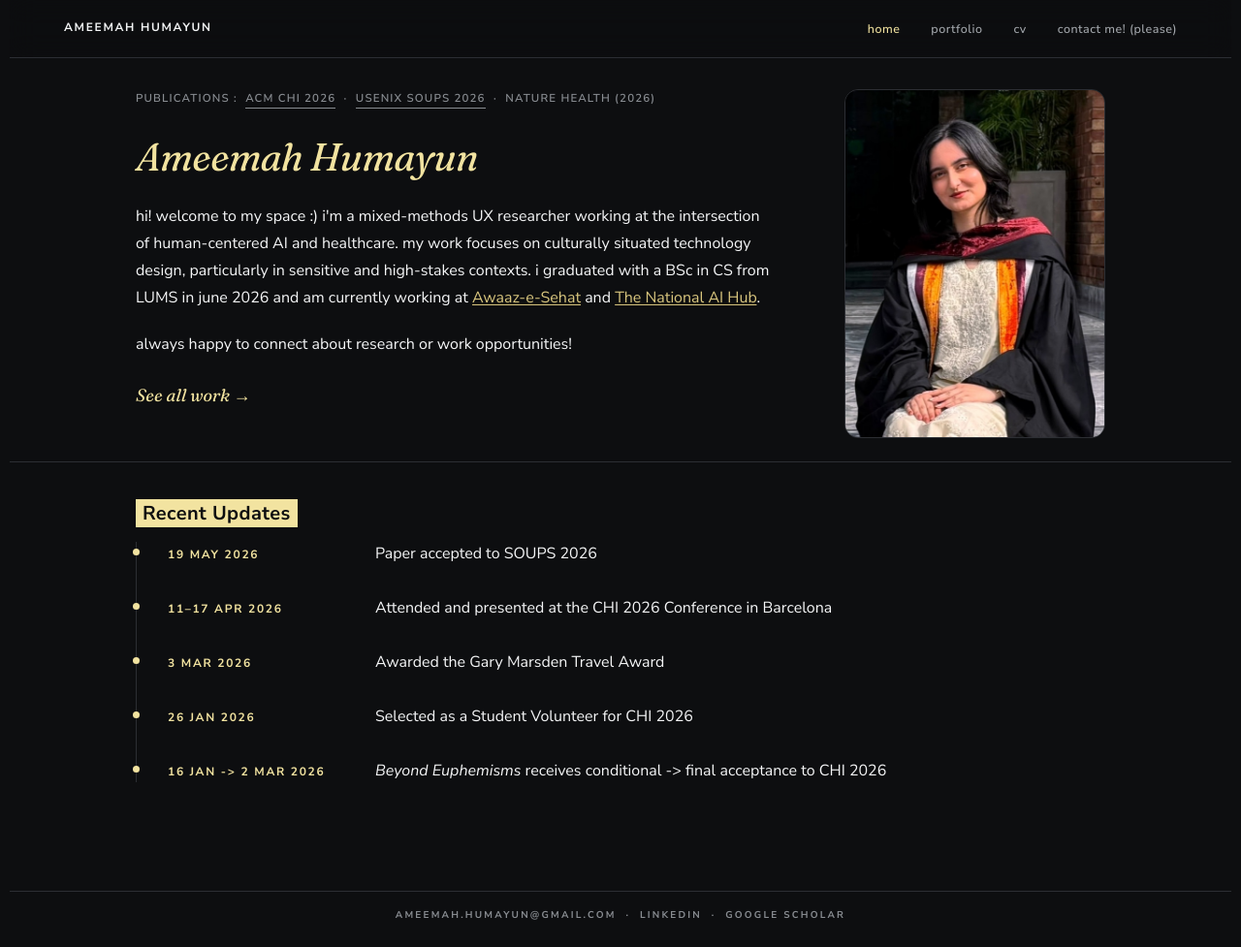
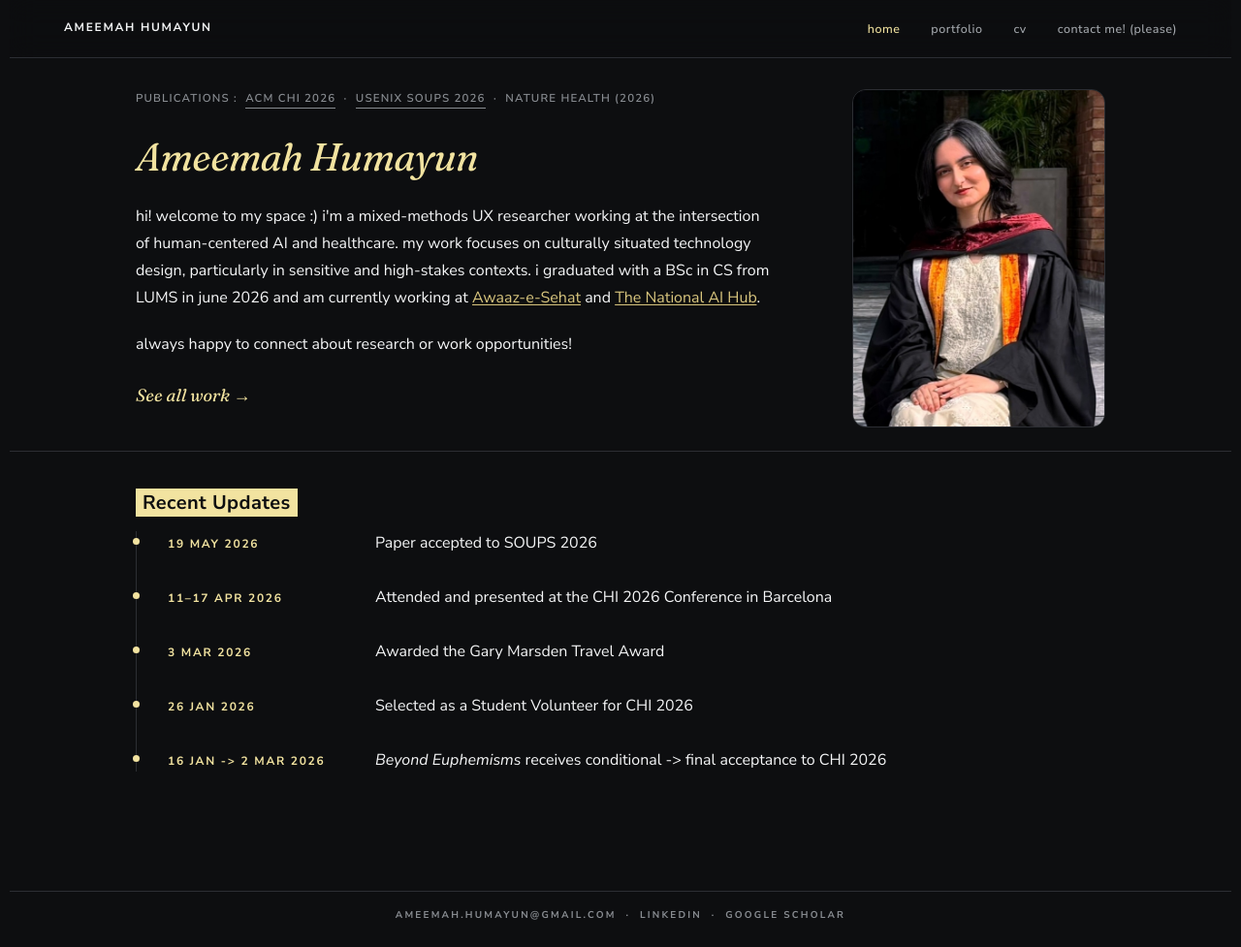
Before and after one commit to ameemahumayun/ameemahumayun.github.io, a Jekyll site: the page built from index.html, in a window 1280 px wide and 977 px high. Shown: the whole window at 97% size. Built offline with Jekyll 4.4.1, drawn with Linux system fonts in a browser that asks for light colours.

Commit message:
Fix the real, visible alignment gap under "See all work"
The previous tuning matched box-model bottoms, but a paragraph's line
box extends below the actual glyph ink (line-height leading), so a
~10px gap remained between the visible text and the photo's edge even
though the CSS boxes lined up. Re-measured at the pixel level (lowest
row of non-background pixels, not getBoundingClientRect) and resized
the avatar (269px -> 261px) so its visible bottom edge matches where
the text actually stops rendering, not just its box.

```diff
--- a/assets/css/components.css
+++ b/assets/css/components.css
@@ -712,7 +712,7 @@
    the paragraphs cap out at max-width:660px. A vw-based width used to
    drift out of sync with the text block at in-between viewport widths. */
 .hero__avatar {
-  width: 269px;
+  width: 261px;
   height: auto;
   aspect-ratio: 600 / 802;
   border-radius: 14px;
```
